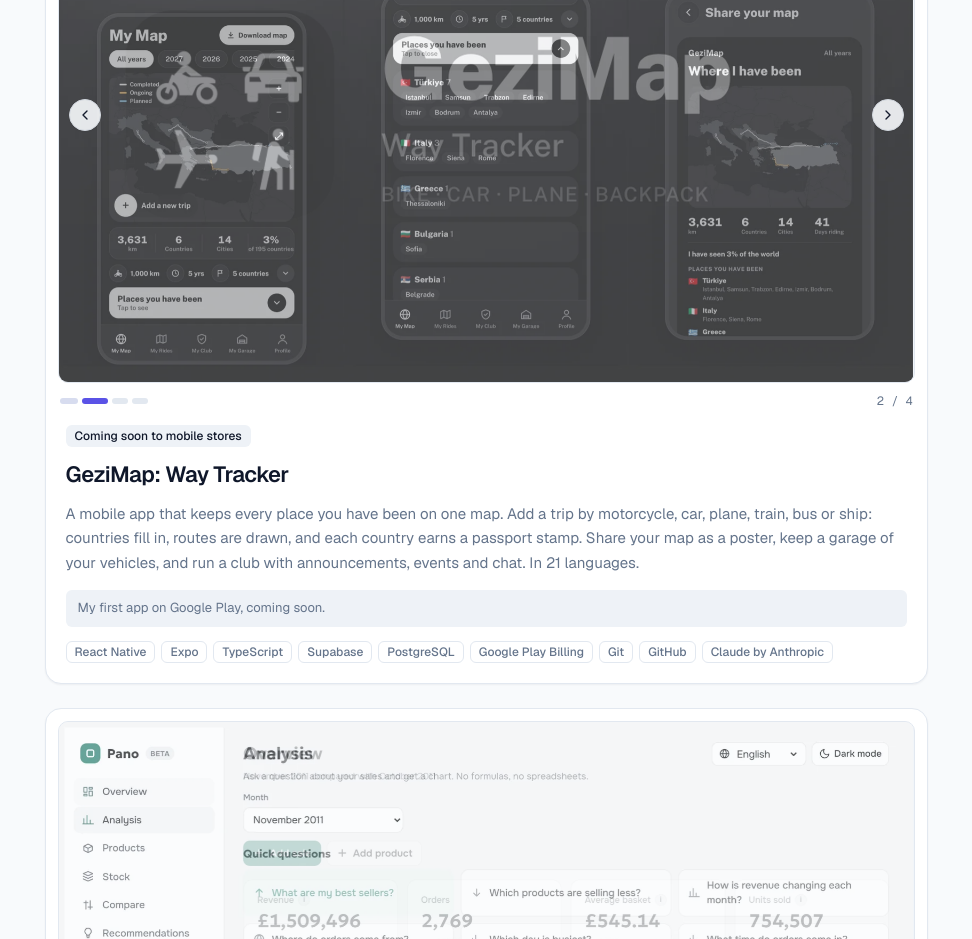
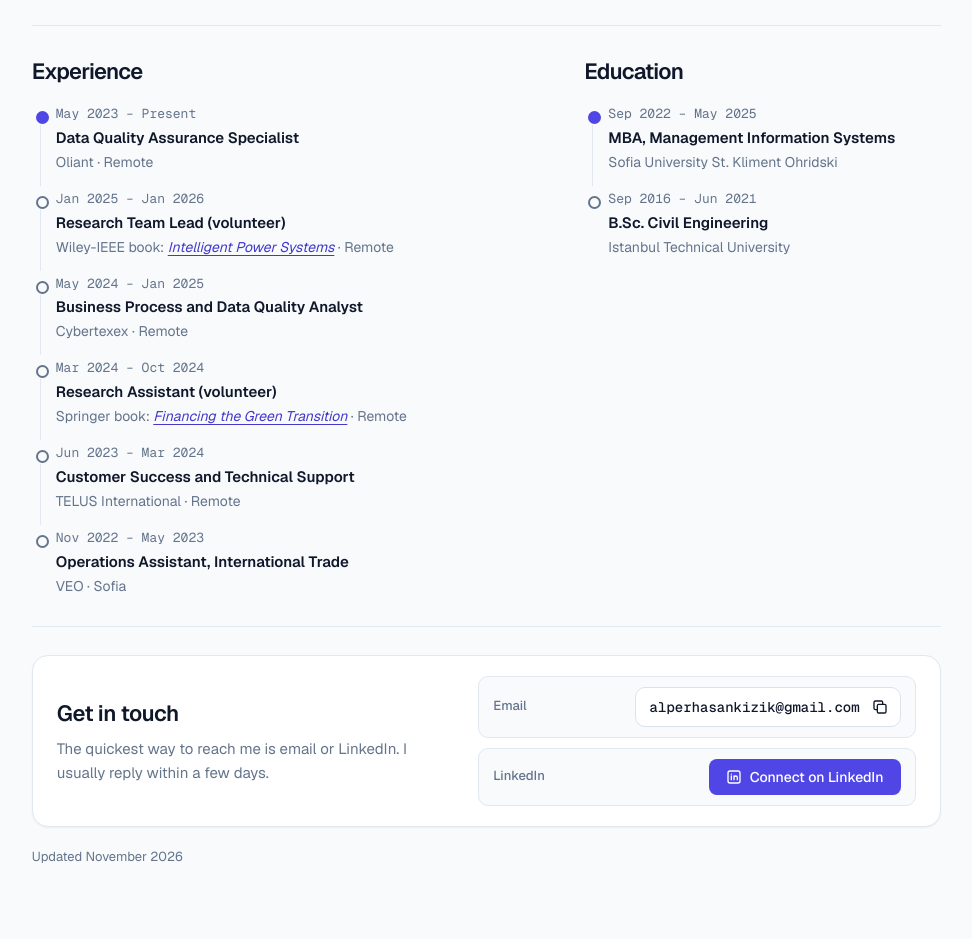
Before and after one commit to akizik1/akizik1.github.io, a plain HTML site: page index.html in a window 1280 px wide. Shown: the part 1569-2508 px from the top of the page, without its empty margins (301-1273 px from the left). Drawn offline with nearby package versions, Linux system fonts and the light colour scheme.

Commit message:
Tighter, easier-to-scan spacing
- Smaller section gaps and headings; About text at a normal reading size
- Project cards keep the screenshot beside the text down to 980px wide,
  descriptions show 3 lines with Read more
- Tighter timeline, contact card and footer

Co-Authored-By: Claude Opus 5.5 <noreply@anthropic.com>

```diff
--- a/index.html
+++ b/index.html
@@ -126,23 +126,23 @@ button { font-family: inherit; }
 .facts dd small { display: block; font-weight: 400; color: var(--muted-foreground); font-size: 12.5px; }
 .cta { display: grid; grid-template-columns: 1fr 1fr; gap: 8px; margin-top: 4px; }
 .cta .btn { height: 36px; padding: 0 10px; font-size: 13px; }
-main { min-width: 0; padding: 72px clamp(24px, 4vw, 64px) 0; }
+main { min-width: 0; padding: 64px clamp(20px, 3vw, 48px) 0; }
 main .container { max-width: 1100px; margin-inline: auto; padding-inline: 0; }
-.about-block h2 { margin: 0 0 12px; font-size: 28px; font-weight: 600; letter-spacing: -.03em; }
-.about-block .about { margin: 0; font-size: 19px; line-height: 1.6; max-width: 62ch; text-wrap: pretty; }
-.about-block .also { margin: 12px 0 0; font-size: 15px; color: var(--muted-foreground); max-width: 70ch; }
-.bg-grid { display: grid; grid-template-columns: minmax(0, 1.45fr) minmax(0, 1fr); gap: 48px; }
-.bg-grid h2 { margin: 0 0 22px; font-size: 28px; font-weight: 600; letter-spacing: -.03em; }
+.about-block h2 { margin: 0 0 8px; font-size: 22px; font-weight: 600; letter-spacing: -.03em; }
+.about-block .about { margin: 0; font-size: 16px; line-height: 1.6; max-width: 62ch; text-wrap: pretty; }
+.about-block .also { margin: 6px 0 0; font-size: 14px; color: var(--muted-foreground); max-width: 70ch; }
+.bg-grid { display: grid; grid-template-columns: minmax(0, 1.45fr) minmax(0, 1fr); gap: 36px; }
+.bg-grid h2 { margin: 0 0 14px; font-size: 22px; font-weight: 600; letter-spacing: -.03em; }
 .reveal { opacity: 0; transform: translateY(8px); animation: rise .6s cubic-bezier(.2,.7,.2,1) forwards; }
 .reveal.d2 { animation-delay: .08s; } .reveal.d3 { animation-delay: .16s; }
 @keyframes rise { to { opacity: 1; transform: none; } }
 
 /* Section heads */
-section.block { padding-block: 56px; border-top: 1px solid var(--border); }
-main > section.block:first-child { border-top: 0; padding-top: 8px; }
-.head { display: flex; flex-wrap: wrap; align-items: end; justify-content: space-between; gap: 16px; margin-bottom: 28px; }
-.head h2 { margin: 0; font-size: 28px; font-weight: 600; letter-spacing: -.03em; line-height: 1.15; }
-.head p { margin: 6px 0 0; color: var(--muted-foreground); }
+section.block { padding-block: 28px; border-top: 1px solid var(--border); }
+main > section.block:first-child { border-top: 0; padding-top: 4px; }
+.head { display: flex; flex-wrap: wrap; align-items: end; justify-content: space-between; gap: 12px; margin-bottom: 14px; }
+.head h2 { margin: 0; font-size: 22px; font-weight: 600; letter-spacing: -.03em; line-height: 1.15; }
+.head p { margin: 2px 0 0; font-size: 14px; color: var(--muted-foreground); }
 
 /* Tabs (shadcn TabsList / TabsTrigger) */
 .tabs { display: inline-flex; gap: 2px; padding: 3px; background: var(--muted); border-radius: var(--radius); }
@@ -154,8 +154,8 @@ main > section.block:first-child { border-top: 0; padding-top: 8px; }
 @media (hover: none) { .kbd-tip { display: none; } }
 
 /* Project card */
-#projectList { display: grid; gap: 24px; }
-.project { display: grid; grid-template-columns: minmax(0, 1.25fr) minmax(0, 1fr); gap: 32px; align-items: start; padding: 14px 28px 14px 14px; background: var(--card); border: 1px solid var(--border); border-radius: calc(var(--radius) + 6px); box-shadow: var(--shadow); }
+#projectList { display: grid; gap: 14px; }
+.project { display: grid; grid-template-columns: minmax(0, .9fr) minmax(0, 1.1fr); gap: 22px; align-items: start; padding: 12px 20px 12px 12px; background: var(--card); border: 1px solid var(--border); border-radius: calc(var(--radius) + 6px); box-shadow: var(--shadow); }
 .project[hidden] { display: none; }
 .project.flash { animation: flash 1.4s ease; }
 @keyframes flash { 0%, 50% { border-color: var(--ring); box-shadow: 0 0 0 3px color-mix(in srgb, var(--ring) 25%, transparent); } }
@@ -174,38 +174,38 @@ main > section.block:first-child { border-top: 0; padding-top: 8px; }
 .thumbs button:hover { background: var(--muted-foreground); }
 .thumbs button.on { width: 28px; background: var(--primary); }
 .count { font: 400 12px var(--mono); color: var(--muted-foreground); font-variant-numeric: tabular-nums; white-space: nowrap; }
-.text { padding-block: 10px; display: grid; gap: 14px; align-content: start; }
+.text { padding-block: 4px; display: grid; gap: 10px; align-content: start; }
 .text .top { display: flex; flex-wrap: wrap; gap: 6px; }
-.project h3 { margin: 0; font-size: 22px; font-weight: 600; letter-spacing: -.025em; line-height: 1.2; }
-.desc { margin: 0; color: var(--muted-foreground); font-size: 15px; line-height: 1.65; }
-.desc.clamp { display: -webkit-box; -webkit-line-clamp: 5; -webkit-box-orient: vertical; overflow: hidden; }
+.project h3 { margin: 0; font-size: 19px; font-weight: 600; letter-spacing: -.025em; line-height: 1.2; }
+.desc { margin: 0; color: var(--muted-foreground); font-size: 14.5px; line-height: 1.6; }
+.desc.clamp { display: -webkit-box; -webkit-line-clamp: 3; -webkit-box-orient: vertical; overflow: hidden; }
 .more-toggle { justify-self: start; margin-top: -6px; border: 0; background: none; padding: 0; color: var(--foreground); font: 500 14px var(--font); cursor: pointer; text-decoration: underline; text-decoration-color: var(--border); text-underline-offset: 4px; }
 .more-toggle:hover { text-decoration-color: currentColor; }
 .more-toggle[hidden] { display: none; }
-.note { margin: 0; font-size: 13px; color: var(--muted-foreground); padding: 8px 12px; background: var(--muted); border-radius: calc(var(--radius) - 4px); }
+.note { margin: 0; font-size: 12.5px; color: var(--muted-foreground); padding: 6px 10px; background: var(--muted); border-radius: calc(var(--radius) - 4px); }
 .tools { display: flex; flex-wrap: wrap; gap: 6px; }
 .links { display: flex; flex-wrap: wrap; gap: 8px; padding-top: 2px; }
 
 /* Timeline */
 .timeline { list-style: none; margin: 0; padding: 0; display: grid; }
-.timeline li { position: relative; display: grid; gap: 2px; padding: 0 0 24px 26px; }
+.timeline li { position: relative; display: grid; gap: 1px; padding: 0 0 14px 24px; }
 .timeline li::before { content: ""; position: absolute; left: 4px; top: 8px; width: 9px; height: 9px; border-radius: 50%; background: var(--background); border: 2px solid var(--muted-foreground); }
 .timeline li:first-child::before { background: var(--primary); border-color: var(--primary); }
 .timeline li::after { content: ""; position: absolute; left: 8px; top: 22px; bottom: 2px; width: 1px; background: var(--border); }
 .timeline li:last-child { padding-bottom: 0; }
 .timeline li:last-child::after { display: none; }
 .when { font: 400 13px/1.6 var(--mono); color: var(--muted-foreground); white-space: nowrap; padding-top: 1px; }
-.timeline b { display: block; font-weight: 600; font-size: 16px; }
+.timeline b { display: block; font-weight: 600; font-size: 15px; }
 .org { color: var(--muted-foreground); font-size: 14px; }
 .book { white-space: nowrap; }
 [role="tabpanel"][hidden] { display: none; }
 
 /* Contact */
-.contact { display: grid; grid-template-columns: minmax(0, 1fr) minmax(0, 1.1fr); gap: 32px; align-items: center; padding: 32px; border: 1px solid var(--border); border-radius: calc(var(--radius) + 6px); background: var(--card); box-shadow: var(--shadow); }
-.contact h2 { margin: 0 0 8px; font-size: 24px; font-weight: 600; letter-spacing: -.025em; }
+.contact { display: grid; grid-template-columns: minmax(0, 1fr) minmax(0, 1.1fr); gap: 24px; align-items: center; padding: 20px 24px; border: 1px solid var(--border); border-radius: calc(var(--radius) + 6px); background: var(--card); box-shadow: var(--shadow); }
+.contact h2 { margin: 0 0 6px; font-size: 22px; font-weight: 600; letter-spacing: -.025em; }
 .contact p { margin: 0; color: var(--muted-foreground); max-width: 44ch; }
-.contact-options { display: grid; gap: 14px; }
-.contact-opt { display: flex; flex-wrap: wrap; align-items: center; justify-content: space-between; gap: 10px 16px; padding: 14px 16px; border: 1px solid var(--border); border-radius: var(--radius); background: var(--background); }
+.contact-options { display: grid; gap: 10px; }
+.contact-opt { display: flex; flex-wrap: wrap; align-items: center; justify-content: space-between; gap: 8px 14px; padding: 10px 14px; border: 1px solid var(--border); border-radius: var(--radius); background: var(--background); }
 .opt-label { font-size: 13px; font-weight: 500; color: var(--muted-foreground); }
 .email-field { display: inline-flex; align-items: center; gap: 4px; min-height: 40px; padding: 0 4px 0 14px; border: 1px solid var(--input); border-radius: var(--radius); background: var(--card); font: 500 14px var(--mono); max-width: 100%; }
 .email-field span { user-select: all; word-break: break-all; }
@@ -261,7 +261,7 @@ footer.site { padding-block: 32px 48px; font-size: 13px; color: var(--muted-fore
 @keyframes snooze { 0%, 100% { transform: scale(1); } 50% { transform: scale(1.035) translateY(1px); } }
 @keyframes floatZ { 0% { transform: translateY(0); opacity: 0; } 30% { opacity: 1; } 100% { transform: translateY(-16px); opacity: 0; } }
 :root[data-theme="dark"] .baileys-btn { box-shadow: 0 10px 28px -10px rgba(0,0,0,.9), 0 0 0 1px var(--border); }
-footer.site { padding-bottom: 48px; }
+footer.site { padding-block: 20px 40px; }
 .dog-note { flex-basis: 100%; order: 3; }
 
 /* Toast (sonner style) */
@@ -288,9 +288,9 @@ footer.site { padding-bottom: 48px; }
 }
 
 /* Responsive */
-@media (max-width: 1280px) {
-  .project { grid-template-columns: 1fr; padding: 12px 12px 20px; gap: 16px; }
-  .text { padding: 0 8px; }
+@media (max-width: 980px) {
+  .project { grid-template-columns: 1fr; padding: 10px 10px 16px; gap: 12px; }
+  .text { padding: 0 6px; }
 }
 @media (max-width: 1100px) {
   .bg-grid { grid-template-columns: 1fr; gap: 40px; }
@@ -307,10 +307,10 @@ footer.site { padding-bottom: 48px; }
   .avatar img { transform: scale(1.3); object-position: 50% 34%; transform-origin: 50% 44%; }
   .facts { grid-template-columns: repeat(auto-fit, minmax(150px, 1fr)); }
   .cta { grid-template-columns: repeat(2, 1fr); margin-top: 0; }
-  main { padding: 32px 20px 0; }
-  .about-block .about { font-size: 17px; }
-  section.block { padding-block: 44px; }
-  .head h2, .bg-grid h2, .about-block h2 { font-size: 24px; }
+  main { padding: 20px 16px 0; }
+  .about-block .about { font-size: 15.5px; }
+  section.block { padding-block: 24px; }
+  .head h2, .bg-grid h2, .about-block h2 { font-size: 20px; }
   .contact { grid-template-columns: 1fr; padding: 22px; gap: 28px; }
   .field-row { grid-template-columns: 1fr; }
   .lightbox { padding-inline: 12px; }
```
